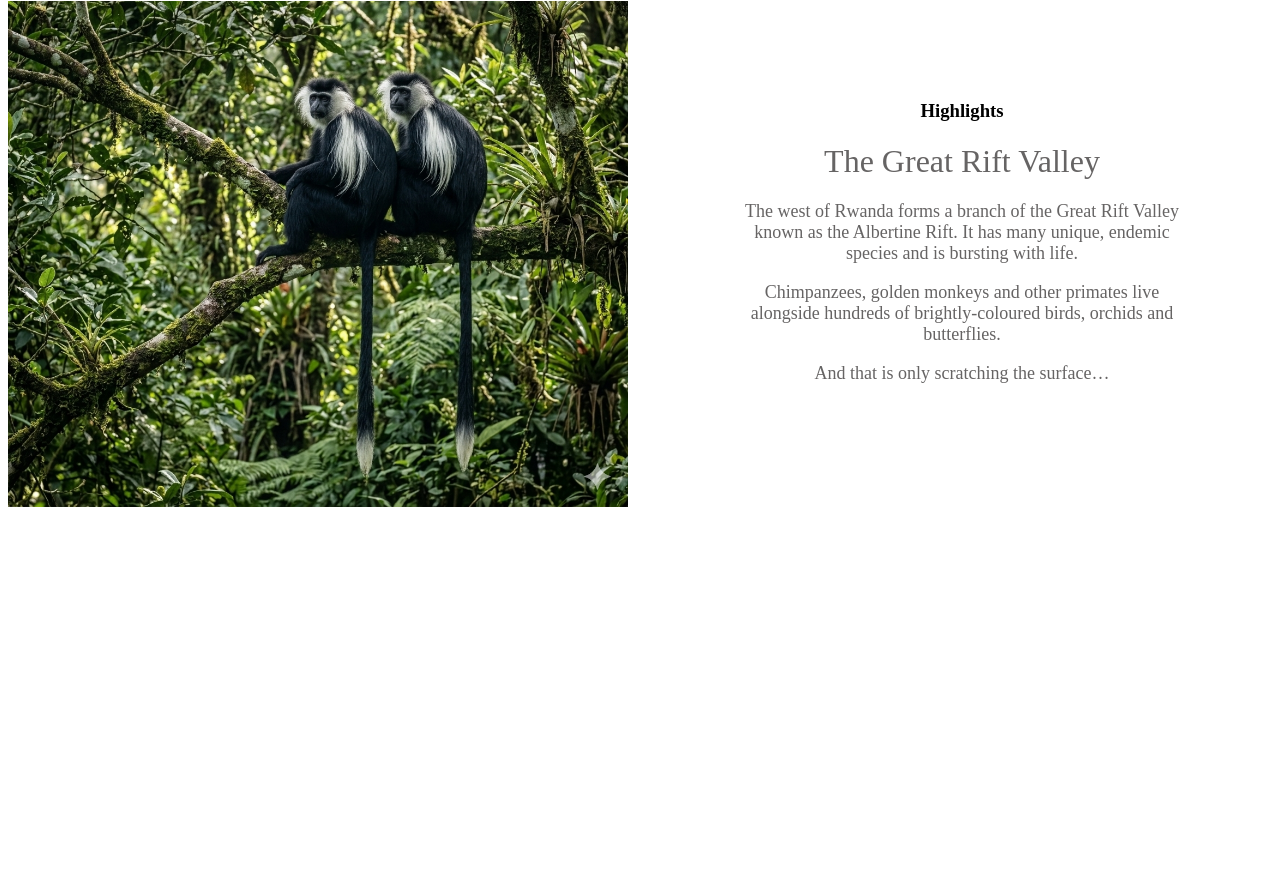
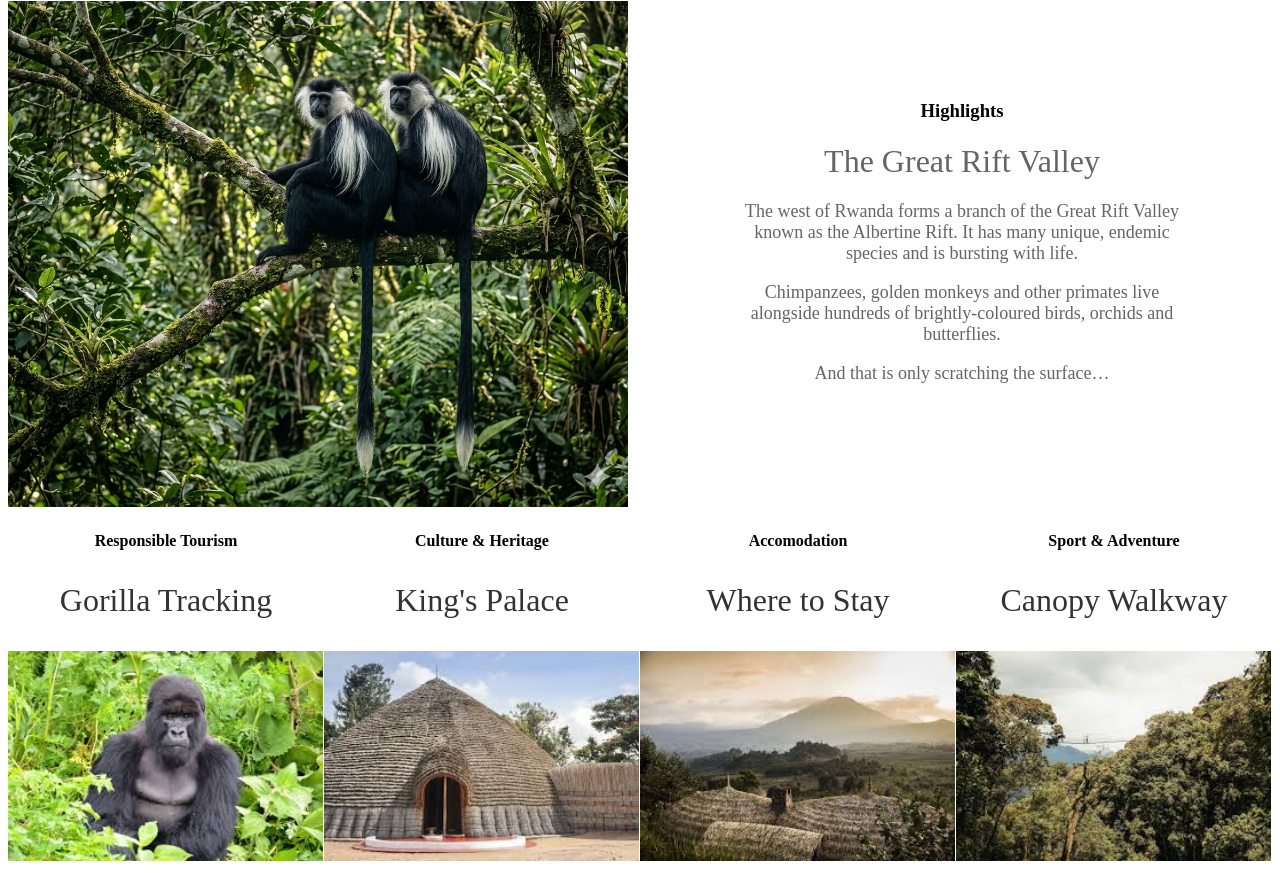
Before and after one commit to IRAKOZEAimable/Visit-Rwanda, a plain HTML site: page index.html in a window 1280 px wide. Shown: the part 1025-1898 px from the top of the page. Before the commit the page ends 1544 px from the top, so only its background shows below. Drawn offline with Linux system fonts and the light colour scheme.

Commit message:
Modified html & css and added images

```diff
--- a/index.html
+++ b/index.html
@@ -41,7 +41,29 @@
             <p>Chimpanzees, golden monkeys and other primates live alongside hundreds of brightly-coloured birds, orchids and butterflies.</p>
             <p>And that is only scratching the surface…</p>
         </div>
+    </div>
 
+    <div class="attractions">
+        <div class="gorilla">
+            <h4 class="head-four">Responsible Tourism</h4>
+            <p class="text">Gorilla Tracking</p>
+            <img class="photo" src="images/Gorilla.jpeg" alt="Gorilla">
+        </div>
+        <div class="palace">
+            <h4 class="head-four">Culture & Heritage</h4>
+            <p class="text">King's Palace</p>
+            <img class="photo" src="images/palace.jpeg" alt="Palace">
+        </div>
+        <div class="stay">
+            <h4 class="head-four">Accomodation</h4>
+            <p class="text">Where to Stay</p>
+            <img class="photo" src="images/accommodation.jpeg" alt="Accomodation">
+        </div>
+        <div class="conopy">
+            <h4 class="head-four">Sport & Adventure</h4>
+            <p class="text">Canopy Walkway</p>
+            <img class="photo" src="images/conopy.jpeg" alt="Conopy">
+        </div>
     </div>
 
 </body>
--- a/style.css
+++ b/style.css
@@ -75,3 +75,23 @@
     font-size: large;
     color: rgb(102, 100, 100);
 }
+
+.attractions {
+    display: grid;
+    grid-template-columns: repeat(4, 1fr);
+
+
+
+}
+.head-four {
+    text-align: center;
+
+}
+.text {
+    text-align: center;
+    font-size: xx-large;
+    color: rgb(52, 50, 50);
+}
+.photo {
+    width: 315px;
+}
```
Also changed, not shown: images/Gorilla.jpeg (added), images/accommodation.jpeg (added), images/conopy.jpeg (added), images/palace.jpeg (added).
